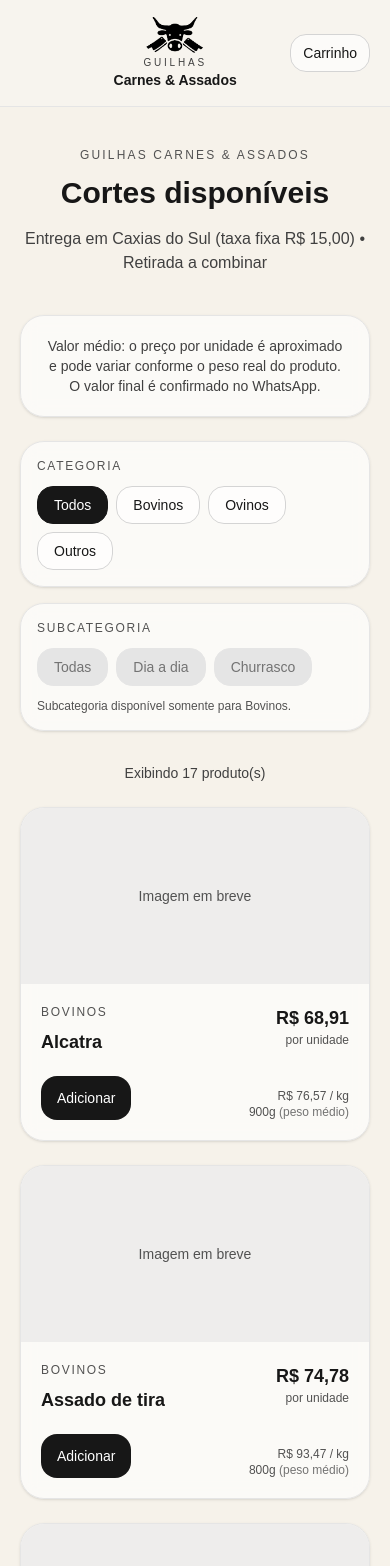
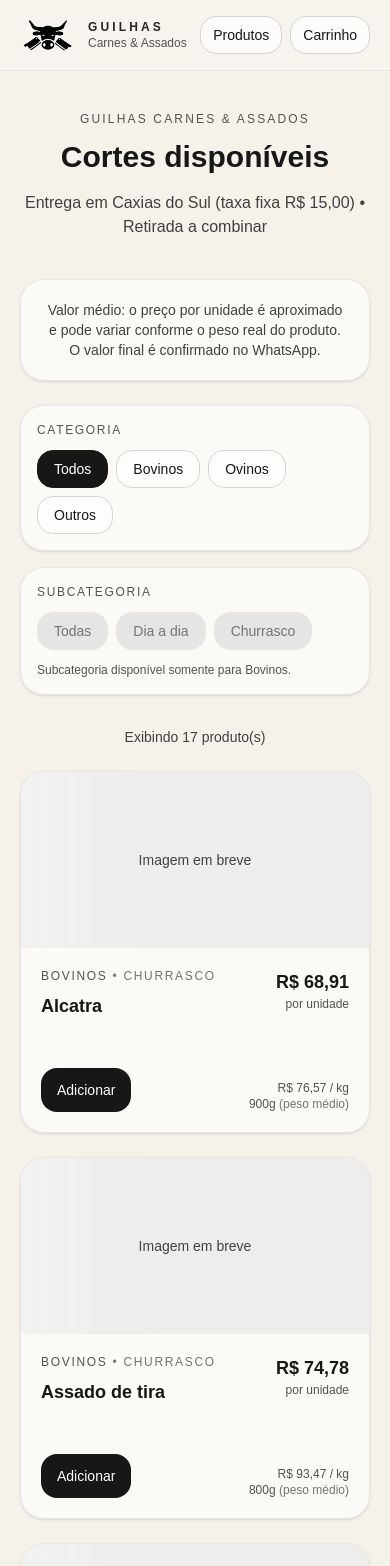
Before and after one commit to guilhermeprech/guilhas-carnes, a Next.js app: page /produtos in a window 390 px wide. Shown: the top 1566 px of the page. Built offline with nearby package versions, Linux system fonts and the light colour scheme.

Commit message:
feat: reveal animations + mobile polish

```diff
--- a/app/components/Header.tsx
+++ b/app/components/Header.tsx
@@ -37,35 +37,40 @@
         )}
       >
         {/* MOBILE */}
-        <div className="flex md:hidden items-center justify-between">
-          {/* Espaço esquerdo (equilíbrio visual) */}
-          <div className="w-10" />
-
-          {/* Marca centralizada */}
-          <Link href="/" className="flex flex-col items-center gap-1">
+<div className="md:hidden flex items-center justify-between gap-3">
+  {/* Marca à esquerda */}
+  <Link href="/" className="flex items-center gap-3">
     <Image
       src="/brand/logo.png"
       alt="Guilhas Carnes & Assados"
-              width={compact ? 56 : 64}
-              height={compact ? 56 : 64}
+      width={compact ? 48 : 56}
+      height={compact ? 48 : 56}
       priority
       className="rounded-2xl transition-all"
     />
 
-            <div className="flex flex-col items-center leading-tight">
-              <p className="text-[10px] uppercase tracking-[0.28em] text-neutral-700">
+    <div className="flex flex-col leading-tight">
+      <p className="text-xs font-semibold uppercase tracking-[0.26em] text-neutral-800">
         Guilhas
       </p>
-              <p className="text-sm font-semibold text-neutral-900">
+      <p className="text-xs text-neutral-600">
         Carnes & Assados
       </p>
     </div>
   </Link>
 
-          {/* Carrinho */}
+  {/* Ações à direita */}
+  <div className="flex items-center gap-2">
+    <Link
+      href="/produtos"
+      className="inline-flex items-center justify-center rounded-2xl border border-neutral-300 bg-white/60 px-3 py-2 text-sm font-medium text-neutral-900 hover:bg-white/80 transition"
+    >
+      Produtos
+    </Link>
+
     <Link
       href="/carrinho"
-            className="relative inline-flex items-center justify-center rounded-2xl border border-neutral-300 bg-white/60 px-3 py-2 text-sm font-medium text-neutral-900 hover:bg-white/80 transition"
+      className="inline-flex items-center justify-center rounded-2xl border border-neutral-300 bg-white/60 px-3 py-2 text-sm font-medium text-neutral-900 hover:bg-white/80 transition"
     >
       Carrinho
       {totalItems > 0 && (
@@ -74,6 +79,7 @@
         </span>
       )}
     </Link>
+  </div>
 </div>
 
         {/* DESKTOP */}
--- a/app/components/product-card.tsx
+++ b/app/components/product-card.tsx
@@ -2,33 +2,31 @@
 
 import type { Product } from "../data/products";
 import { useCart } from "../cart-context";
-
-function formatBRL(value: number) {
-  return value.toLocaleString("pt-BR", { style: "currency", currency: "BRL" });
-}
+import { formatBRL } from "../config/site";
 
 export function ProductCard({ product }: { product: Product }) {
   const { addItem } = useCart();
 
-  // Se futuramente tu adicionar `image` no Product, isso já vai funcionar.
-  // Enquanto não tiver, o card mostra um placeholder elegante.
-  const imageSrc = (product as any)?.image as string | undefined;
+  const imageSrc = product.image;
 
   return (
-    <article className="group overflow-hidden rounded-3xl border border-neutral-200 bg-white/60 backdrop-blur shadow-sm transition hover:shadow-md">
+    <article className="group overflow-hidden rounded-3xl border border-neutral-200 bg-white/60 backdrop-blur shadow-sm transition-shadow hover:shadow-md">
       {/* Imagem (opcional) */}
       <div className="relative h-44 w-full bg-neutral-200/60">
         {imageSrc ? (
-          // usando <img> por compatibilidade imediata; depois a gente troca por next/image
           <img
             src={imageSrc}
             alt={product.name}
-            className="h-full w-full object-cover transition-transform duration-300 group-hover:scale-[1.03]"
+            className="h-full w-full object-cover transition-transform duration-[900ms] ease-[cubic-bezier(0.22,1,0.36,1)] group-hover:scale-[1.03]"
             loading="lazy"
           />
         ) : (
-          <div className="flex h-full w-full items-center justify-center px-6 text-center text-sm text-neutral-600">
-            Imagem em breve
+          <div className="relative h-full w-full">
+            {/* shimmer sutil */}
+            <div className="pointer-events-none absolute inset-0 bg-gradient-to-r from-transparent via-white/30 to-transparent translate-x-[-60%] group-hover:translate-x-[60%] transition-transform duration-[1200ms] ease-[cubic-bezier(0.22,1,0.36,1)]" />
+            <div className="flex h-full w-full items-center justify-center px-6 text-center text-sm text-neutral-700">
+              Imagem em breve
+            </div>
           </div>
         )}
       </div>
@@ -39,6 +37,12 @@
           <div className="min-w-0">
             <p className="text-xs uppercase tracking-[0.14em] text-neutral-600">
               {product.category}
+              {product.subcategory && (
+                <span className="text-neutral-500">
+                  {" "}
+                  • {product.subcategory}
+                </span>
+              )}
             </p>
 
             <h3 className="mt-2 text-lg font-semibold text-neutral-900 truncate">
@@ -49,11 +53,16 @@
               <p className="mt-2 text-sm text-neutral-700 line-clamp-2">
                 {product.description}
               </p>
-            ) : null}
+            ) : (
+              <p className="mt-2 text-sm text-neutral-700/0 select-none">.</p>
+            )}
           </div>
 
           <div className="shrink-0 text-right">
-            <p className="text-lg font-semibold text-neutral-900">
+            <p
+              suppressHydrationWarning
+              className="text-lg font-semibold text-neutral-900"
+            >
               {formatBRL(product.price)}
             </p>
             <p className="text-xs text-neutral-600">por unidade</p>
@@ -63,15 +72,19 @@
         <div className="mt-5 flex items-end justify-between gap-4">
           <button
             onClick={() => addItem(product)}
-            className="inline-flex items-center justify-center rounded-2xl bg-neutral-900 px-4 py-3 text-sm font-medium text-white transition hover:opacity-95"
+            className="inline-flex items-center justify-center rounded-2xl bg-neutral-900 px-4 py-3 text-sm font-medium text-white transition hover:opacity-95 active:scale-[0.99]"
           >
             Adicionar
           </button>
 
-          <span className="text-right text-xs text-neutral-600">
+          <span
+            suppressHydrationWarning
+            className="text-right text-xs text-neutral-600"
+          >
             {formatBRL(product.pricePerKg)} / kg
             <br />
-            {product.avgWeightG}g <span className="text-neutral-500">(peso médio)</span>
+            {product.avgWeightG}g{" "}
+            <span className="text-neutral-500">(peso médio)</span>
           </span>
         </div>
       </div>
--- /dev/null
+++ b/app/components/reveal.tsx
@@ -0,0 +1,56 @@
+"use client";
+
+import { useEffect, useRef, useState } from "react";
+
+type RevealProps = {
+  children: React.ReactNode;
+  className?: string;
+  delayMs?: number;
+};
+
+export function Reveal({
+  children,
+  className = "",
+  delayMs = 0,
+}: RevealProps) {
+  const ref = useRef<HTMLDivElement | null>(null);
+  const [visible, setVisible] = useState(false);
+
+  useEffect(() => {
+    const el = ref.current;
+    if (!el) return;
+
+    const observer = new IntersectionObserver(
+      ([entry]) => {
+        if (entry.isIntersecting) {
+          setVisible(true);
+          observer.disconnect();
+        }
+      },
+      {
+        threshold: 0.25,          // só anima quando está mais visível
+        rootMargin: "0px 0px -80px 0px", // “espera” mais um pouco
+      }
+    );
+
+    observer.observe(el);
+    return () => observer.disconnect();
+  }, []);
+
+  return (
+    <div
+      ref={ref}
+      style={{ transitionDelay: `${delayMs}ms` }}
+      className={[
+        // MAIS LENTO + MAIS SUAVE
+        "transition-all duration-[1100ms] ease-[cubic-bezier(0.22,1,0.36,1)] will-change-transform",
+        visible
+          ? "opacity-100 translate-y-0 scale-100"
+          : "opacity-0 translate-y-10 scale-[0.96]",
+        className,
+      ].join(" ")}
+    >
+      {children}
+    </div>
+  );
+}
--- a/app/produtos/page.tsx
+++ b/app/produtos/page.tsx
@@ -3,6 +3,7 @@
 import { useMemo, useState } from "react";
 import { products } from "../data/products";
 import { ProductCard } from "../components/product-card";
+import { Reveal } from "../components/reveal";
 
 type Category = "Todos" | "Bovinos" | "Ovinos" | "Outros";
 type BovinosSub = "Todas" | "Dia a dia" | "Churrasco";
@@ -28,6 +29,8 @@
   return (
     <main className="min-h-screen bg-[#F6F2EA] px-5 md:px-10 py-10">
       <div className="mx-auto max-w-6xl">
+        {/* Header */}
+        <Reveal delayMs={0}>
           <header className="text-center mb-10">
             <p className="uppercase tracking-[0.18em] text-xs text-neutral-600">
               Guilhas Carnes & Assados
@@ -41,17 +44,20 @@
               Entrega em Caxias do Sul (taxa fixa R$ 15,00) • Retirada a combinar
             </p>
           </header>
+        </Reveal>
 
-        {/* Aviso de valor */}
+        {/* Aviso */}
+        <Reveal delayMs={60}>
           <div className="mb-6 rounded-3xl border border-neutral-200 bg-white/60 backdrop-blur px-6 py-5 text-sm text-neutral-700 text-center shadow-sm">
             <strong className="font-medium">Valor médio:</strong> o preço por
-          unidade é aproximado e pode variar conforme o peso real do produto. O
-          valor final é confirmado no WhatsApp.
+            unidade é aproximado e pode variar conforme o peso real do produto.
+            O valor final é confirmado no WhatsApp.
           </div>
+        </Reveal>
 
         {/* Filtros */}
         <section className="mb-8 grid gap-4 md:grid-cols-2">
-          {/* Categoria */}
+          <Reveal delayMs={80}>
             <div className="rounded-3xl border border-neutral-200 bg-white/60 backdrop-blur p-4 shadow-sm">
               <p className="text-xs uppercase tracking-[0.14em] text-neutral-600 mb-3">
                 Categoria
@@ -65,7 +71,7 @@
                       type="button"
                       onClick={() => {
                         setSelectedCategory(c);
-                      setSelectedSub("Todas"); // reset ao trocar categoria
+                        setSelectedSub("Todas");
                       }}
                       className={`rounded-2xl px-4 py-2 text-sm border transition ${
                         selectedCategory === c
@@ -79,15 +85,17 @@
                 )}
               </div>
             </div>
+          </Reveal>
 
-          {/* Subcategoria (somente para Bovinos) */}
+          <Reveal delayMs={100}>
             <div className="rounded-3xl border border-neutral-200 bg-white/60 backdrop-blur p-4 shadow-sm">
               <p className="text-xs uppercase tracking-[0.14em] text-neutral-600 mb-3">
                 Subcategoria
               </p>
 
               <div className="flex flex-wrap gap-2">
-              {(["Todas", "Dia a dia", "Churrasco"] as BovinosSub[]).map((s) => {
+                {(["Todas", "Dia a dia", "Churrasco"] as BovinosSub[]).map(
+                  (s) => {
                     const disabled = selectedCategory !== "Bovinos";
                     const active = selectedSub === s && !disabled;
 
@@ -108,7 +116,8 @@
                         {s}
                       </button>
                     );
-              })}
+                  }
+                )}
               </div>
 
               {selectedCategory !== "Bovinos" && (
@@ -117,18 +126,23 @@
                 </p>
               )}
             </div>
+          </Reveal>
         </section>
 
         {/* Contagem */}
+        <Reveal delayMs={80}>
           <div className="mb-6 text-center text-sm text-neutral-700">
             Exibindo <span className="font-medium">{filtered.length}</span>{" "}
             produto(s)
           </div>
+        </Reveal>
 
-        {/* Grid de produtos */}
+        {/* Grid */}
         <section className="grid gap-6 sm:grid-cols-2 lg:grid-cols-3">
-          {filtered.map((product) => (
-            <ProductCard key={product.id} product={product} />
+          {filtered.map((product, idx) => (
+            <Reveal key={product.id} delayMs={idx * 30}>
+              <ProductCard product={product} />
+            </Reveal>
           ))}
         </section>
       </div>
```
Also changed, not shown: app/config/site.ts (+7 -2 lines), app/page.tsx (+26 -24 lines). Lines whose indentation alone changed are shown as unchanged.
